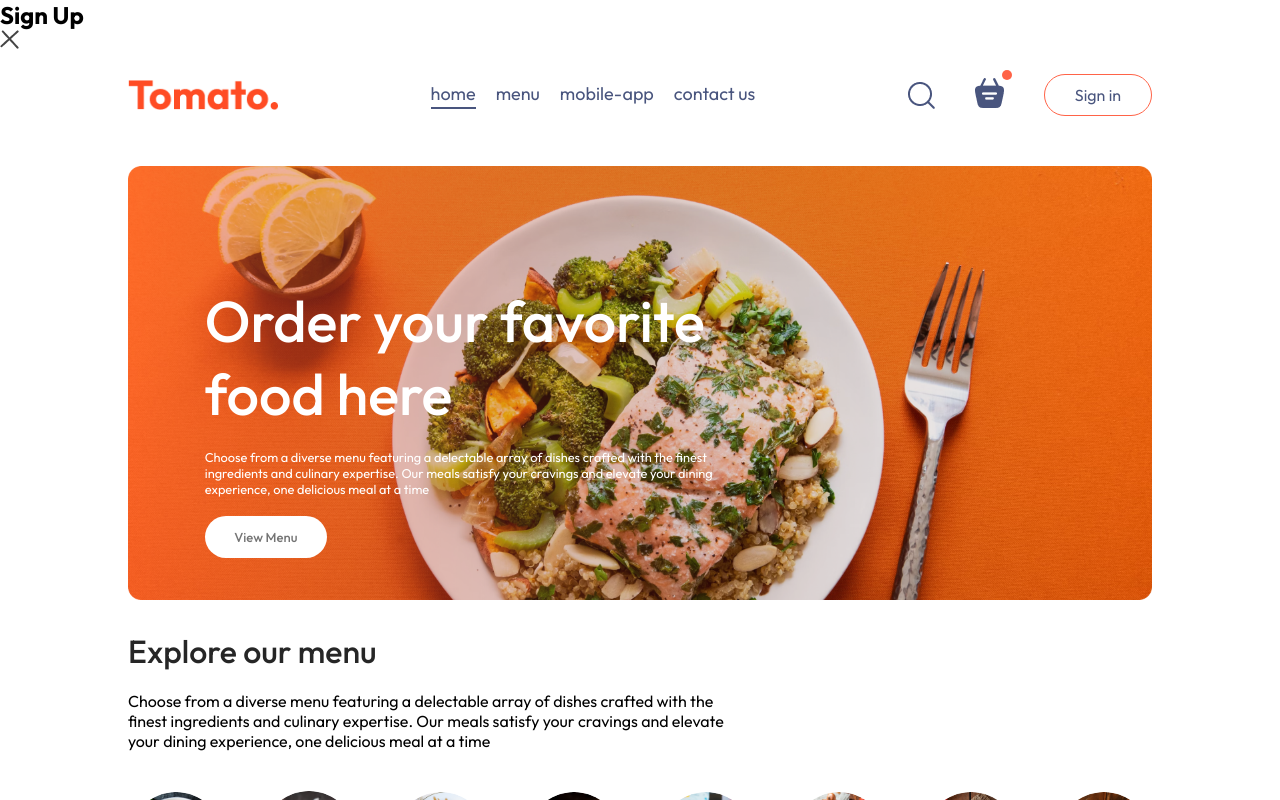
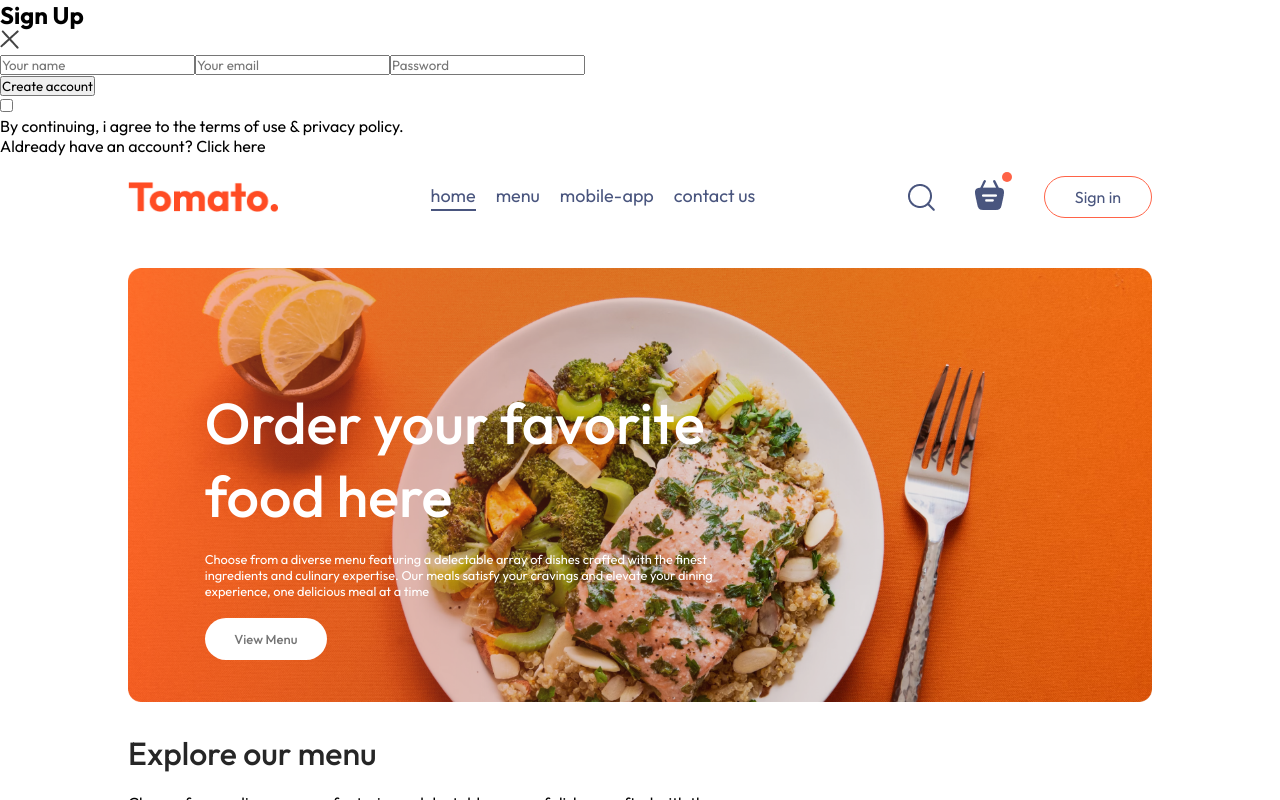
Before and after one commit to Khang8078/food-delivery-app, a React (Vite) app: page / in a window 1280 px wide. Both pictures are taken after a click on the button "Sign in". Shown: the top 800 px of the page. Built offline with nearby package versions, Linux system fonts and the light colour scheme.

Commit message:
working in sign in

```diff
--- a/src/App.jsx
+++ b/src/App.jsx
@@ -13,7 +13,7 @@ const App = () => {
   const [showLogin, setShowLogin] = useState(false)
   return (
     <>
-    {showLogin?<LoginPopup/>:<></>}
+    {showLogin?<LoginPopup setShowLogin={setShowLogin}/>:<></>}
     <div className="app">
     <Navbar setShowLogin={setShowLogin}/>
     <Routes>
--- a/src/components/LoginPopup/LoginPopup.jsx
+++ b/src/components/LoginPopup/LoginPopup.jsx
@@ -1,20 +1,34 @@
 //import React from 'react'
-//import { useState } from 'react'
+import { useState } from 'react'
 import './LoginPopup.css'
 import { assets } from '../../assets/assets'
 import PropTypes from 'prop-types'; // Import PropTypes
 
 const LoginPopup = ({setShowLogin}) => {
-   // const [currState, setCurrState] = useState("Sign Up")
+   const [currState, setCurrState] = useState("Sign Up")
   return (
     <div className='login-popup'>
         <form action="" className='login-popup-container'>
             <div className="login-popup-title">
-                <h2>Sign Up</h2>
+                <h2>{currState}</h2>
                 <img onClick={()=>setShowLogin(false)} src={assets.cross_icon} alt="" />
             </div>
-            <div className="login-popup-inputs"></div>
-        </form>
+            <div className="login-popup-inputs">
+                <div className="login-pop-inputs">
+                    {currState === "Login"?<></>:<input type='text' placeholder='Your name' required/>}
+                    <input type="email" placeholder='Your email' required />
+                    <input type="password" placeholder='Password' required />
+                </div>
+                <button>{currState==="Sign Up"?"Create account":"Login"}</button>
+                <div className='login-popup-condition'></div>
+                <input type="checkbox" required />
+                <p>By continuing, i agree to the terms of use & privacy policy.</p>
+            </div>
+            {currState === "Login"
+            ?<p>Create a new account? <span onClick={()=> setCurrState("Sign Up")}>Click here</span></p>
+            :<p>Aldready have an account? <span onClick={()=> setCurrState("Login")}>Click here</span></p>
+            }
+            </form>
     </div>
   )
 }
```
